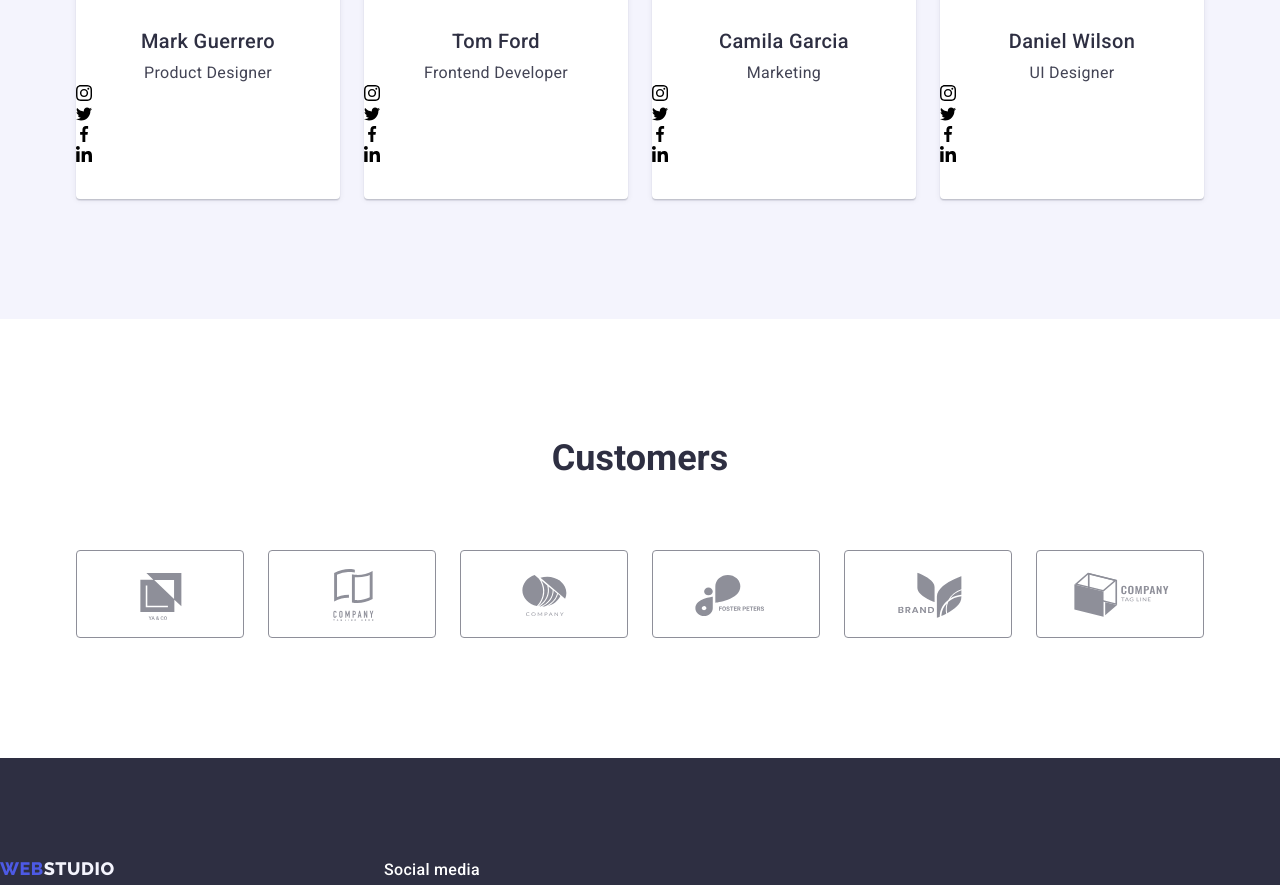
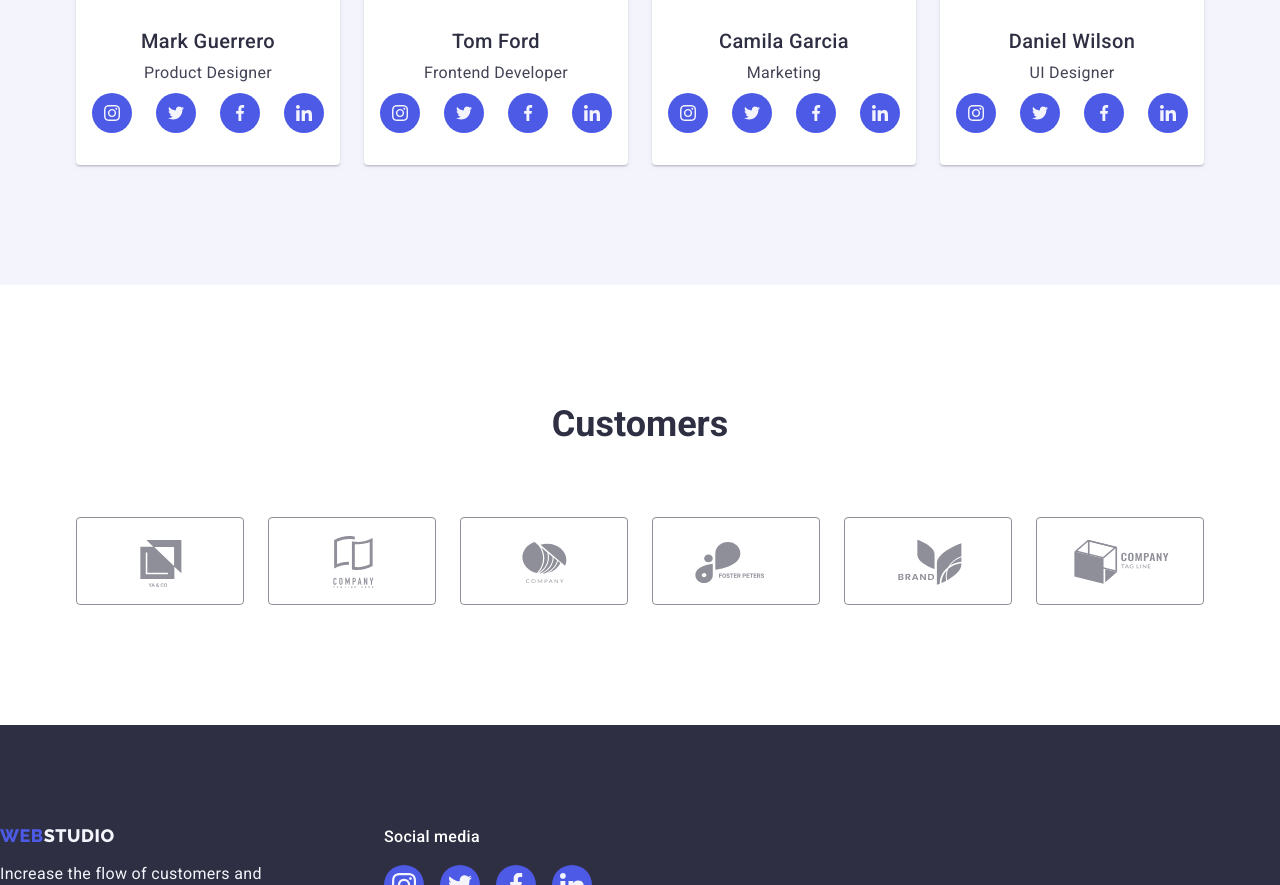
Before and after one commit to DenisPitsul/goit-markup-hw-04, a plain HTML site: page index.html in a window 1280 px wide. Shown: the part 2215-3100 px from the top of the page. Drawn offline with nearby package versions, Linux system fonts and the light colour scheme.

Commit message:
little fix 2

```diff
--- a/css/styles.css
+++ b/css/styles.css
@@ -279,19 +279,19 @@ img {
     text-align: center;
 }
 
-.soсial-media-icons {
+.social-media-icons {
     display: flex;
     justify-content: center;
     gap: 24px;
     margin-top: 8px;
 }
 
-.soсial-media-icon-item {
+.social-media-icon-item {
     width: 40px;
     height: 40px;
 }
 
-.soсial-media-icon-link {
+.social-media-icon-link {
     background-color: #4D5AE5;
     border-radius: 50%;
     width: 100%;
@@ -302,15 +302,15 @@ img {
     cursor: pointer;
 }
 
-.soсial-media-icon-link:hover {
+.social-media-icon-link:hover {
     background-color: #404bbf;
 }
 
-.soсial-media-icon-link:focus {
+.social-media-icon-link:focus {
     background-color: #404bbf;
 }
 
-.soсial-media-icon {
+.social-media-icon {
     fill: #F4F4FD;
 }
 
```
